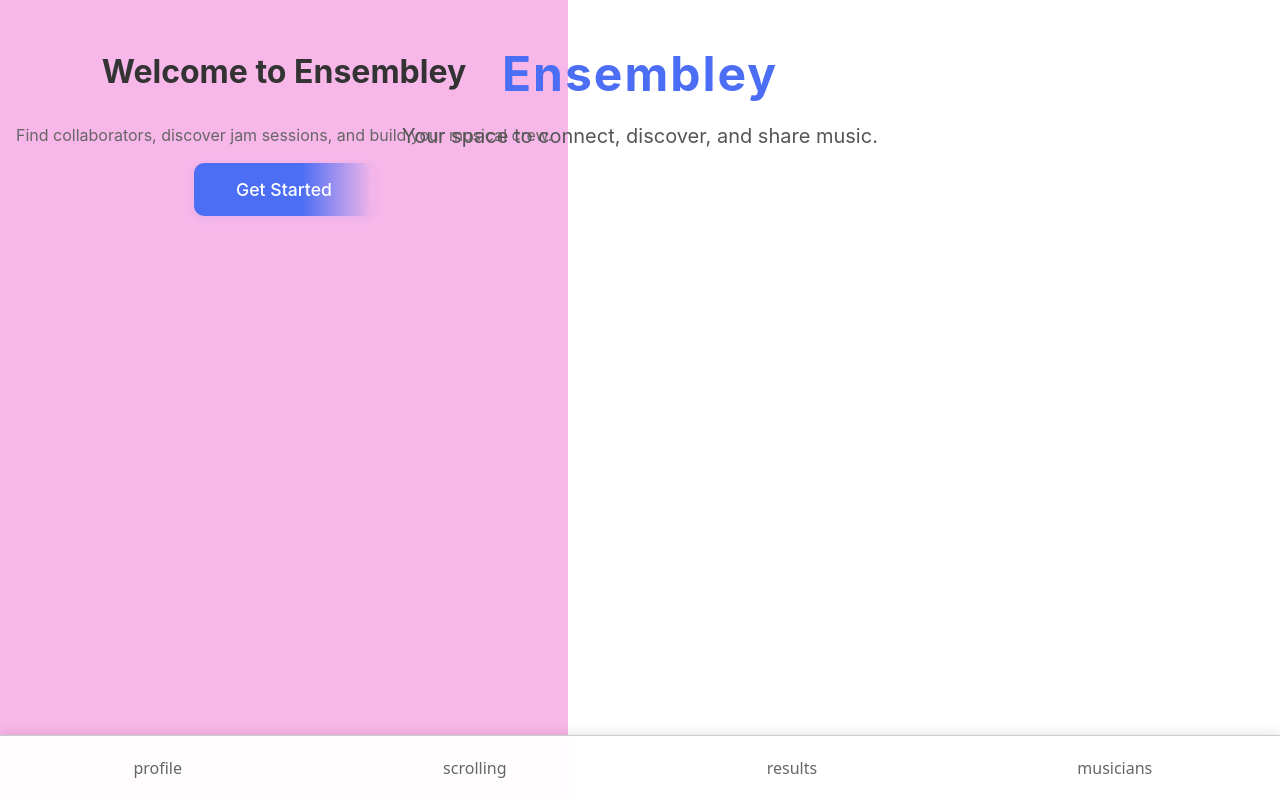
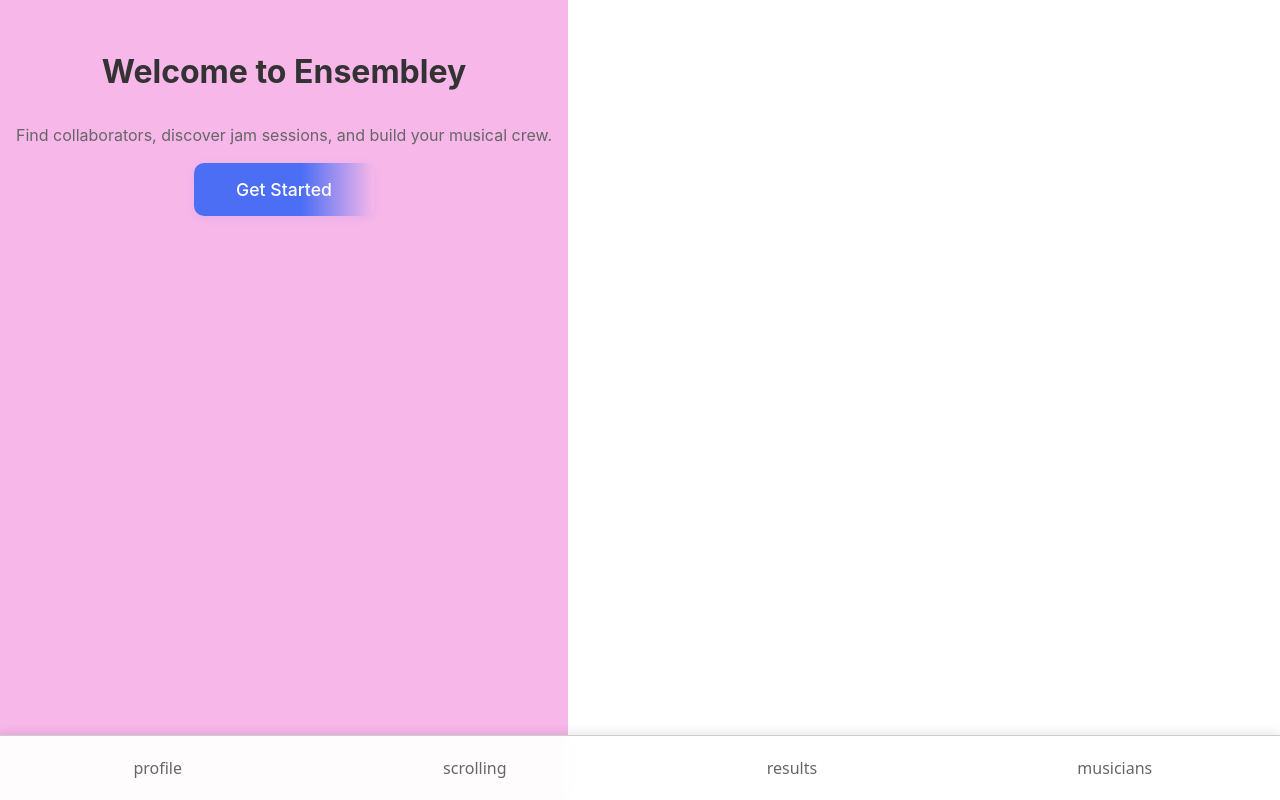
Before and after one commit to anncasey22/Ensembley, a React (Vite) app in the folder my-react-app/: page / in a window 1280 px wide. Built offline with nearby package versions, Linux system fonts and the light colour scheme.

Commit message:
still edit

```diff
--- a/my-react-app/src/App.jsx
+++ b/my-react-app/src/App.jsx
@@ -12,11 +12,6 @@ function Home() {
 
   return (
     <div className="app-container">
-      <header className="app-header">
-        <h1>Ensembley</h1>
-        <p>Your space to connect, discover, and share music.</p>
-      </header>
-
       <main className="app-main">
         <section className="intro">
           <h2>Welcome to Ensembley</h2>
```
